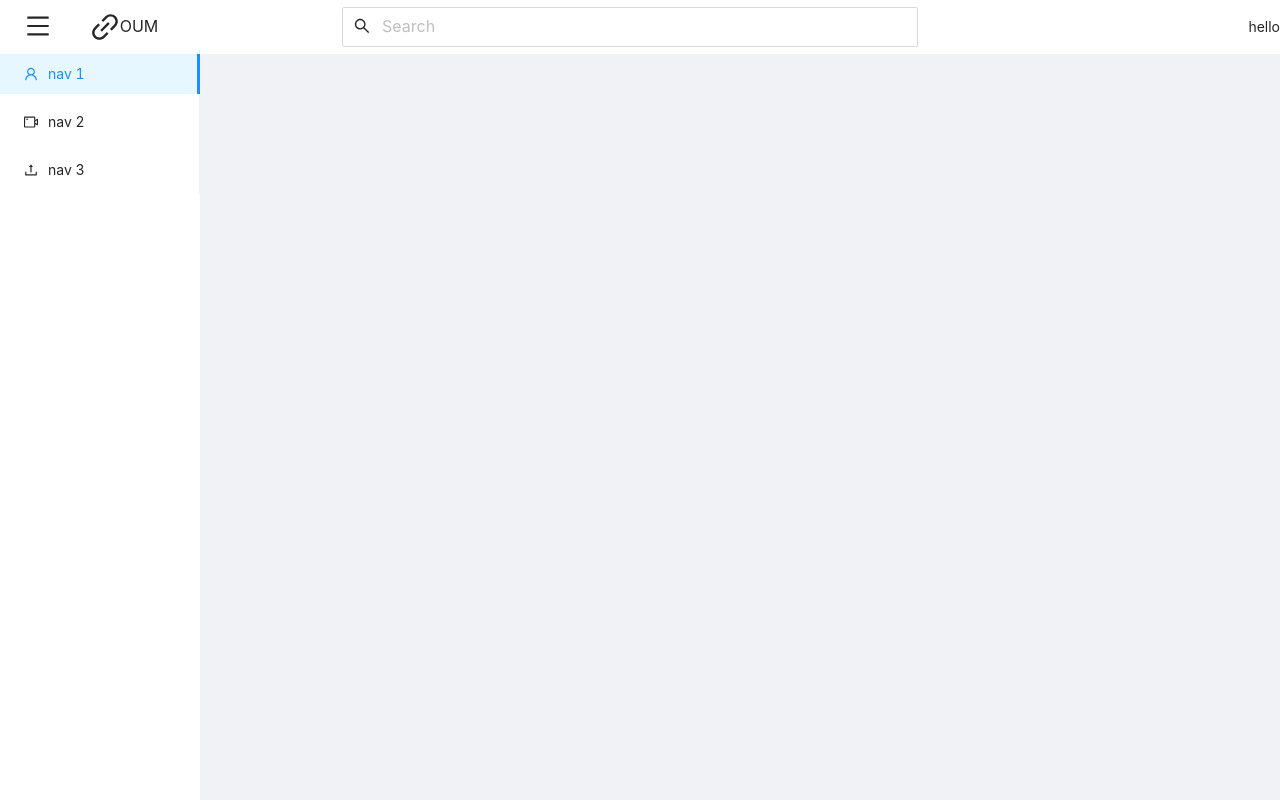
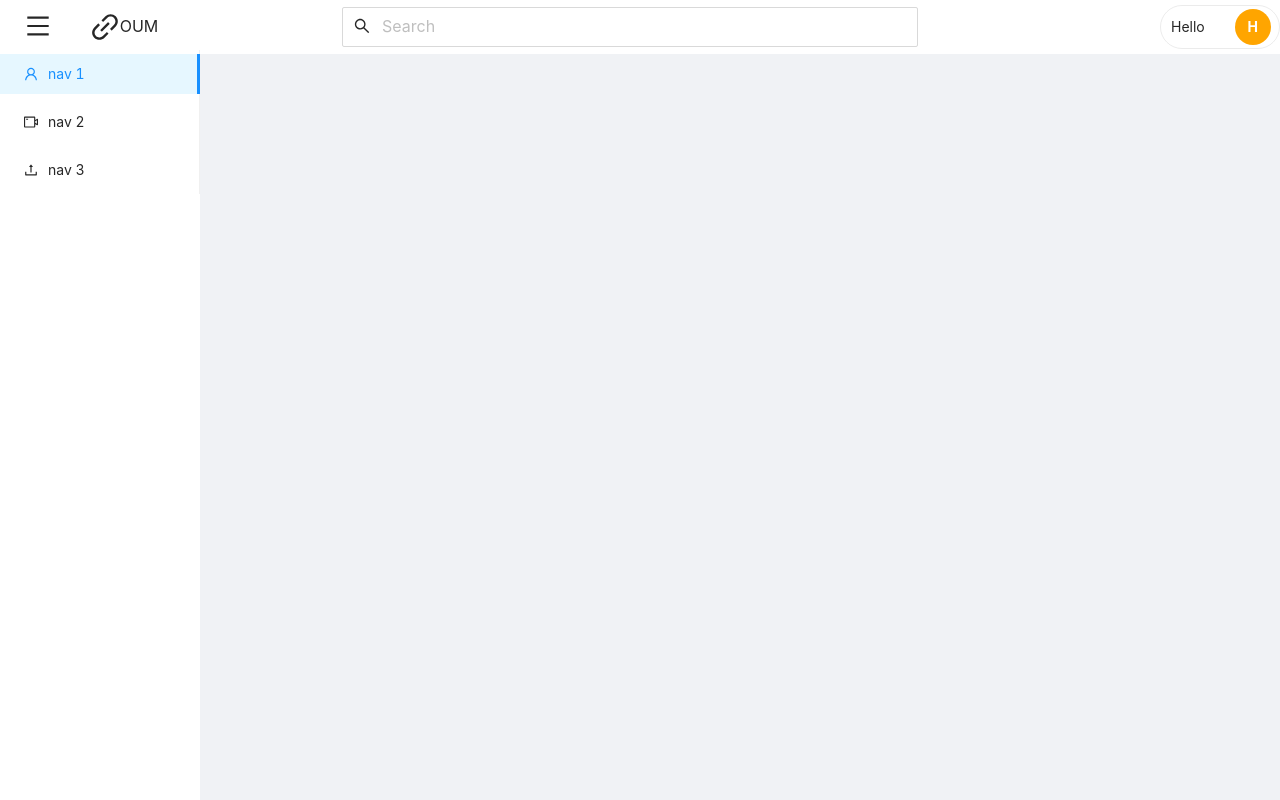
Before and after one commit to yeeezsh/CPE393-Advance-SE, a React (Create React App) app in the folder frontend/: page / in a window 1280 px wide. Built offline with nearby package versions, Linux system fonts and the light colour scheme.

Commit message:
implement navbar

```diff
--- a/frontend/src/modules/home/containers/Navbar/index.tsx
+++ b/frontend/src/modules/home/containers/Navbar/index.tsx
@@ -7,6 +7,7 @@ import {
   SearchBarContainer,
 } from "./styled";
 import { Searchbar } from "../../components/SearchBar";
+import AccountBadge from "../../components/AccountBadge";
 
 const Navbar: React.FC<{ title: string; onClick: () => void }> = (props) => {
   return (
@@ -31,7 +32,9 @@ const Navbar: React.FC<{ title: string; onClick: () => void }> = (props) => {
         </SearchBarContainer>
       </NavbarStyle>
 
-      <NavbarStyleRight>hello</NavbarStyleRight>
+      <NavbarStyleRight>
+        <AccountBadge style={{ height: "80%" }} username="Hello" />
+      </NavbarStyleRight>
     </>
   );
 };
```
